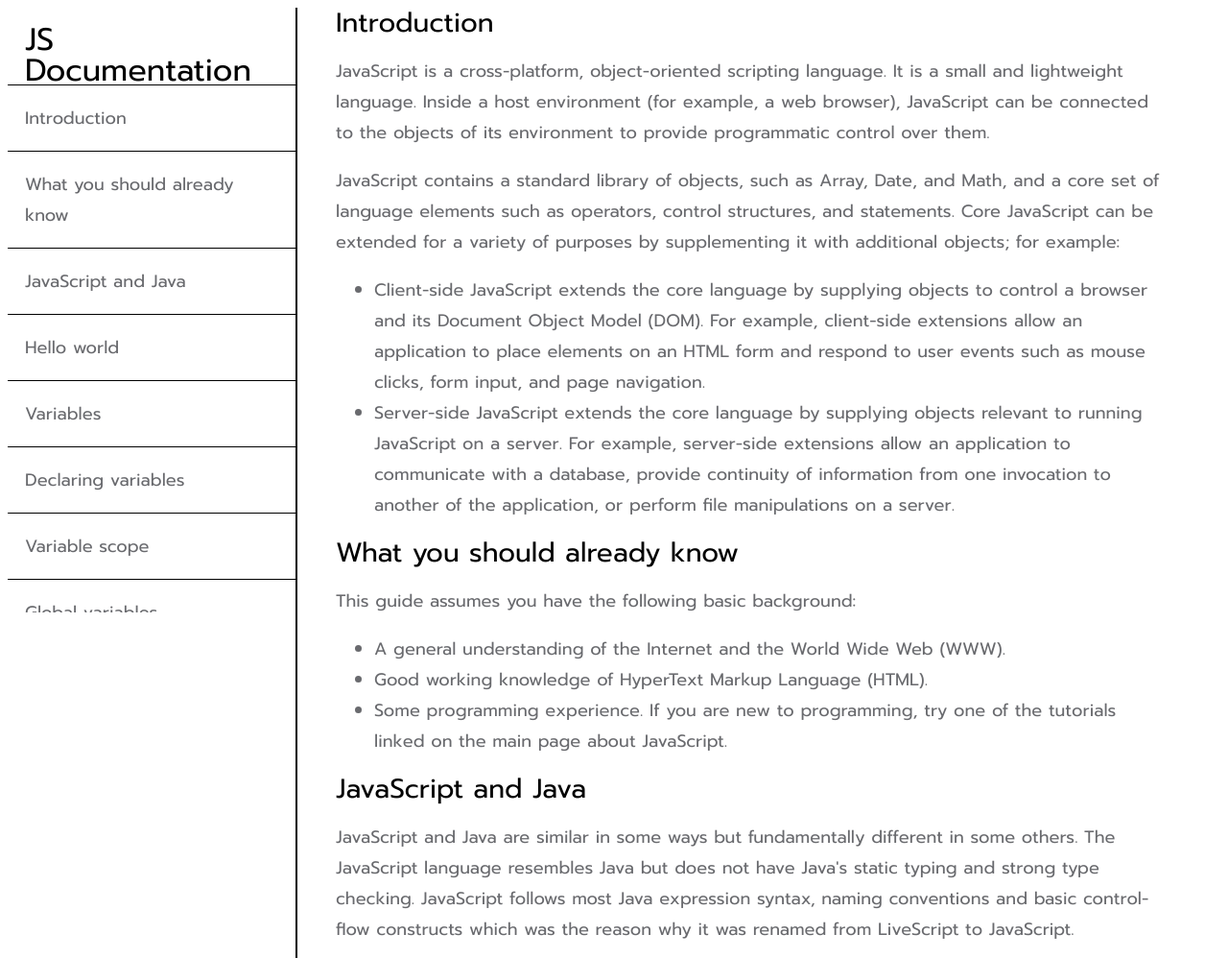
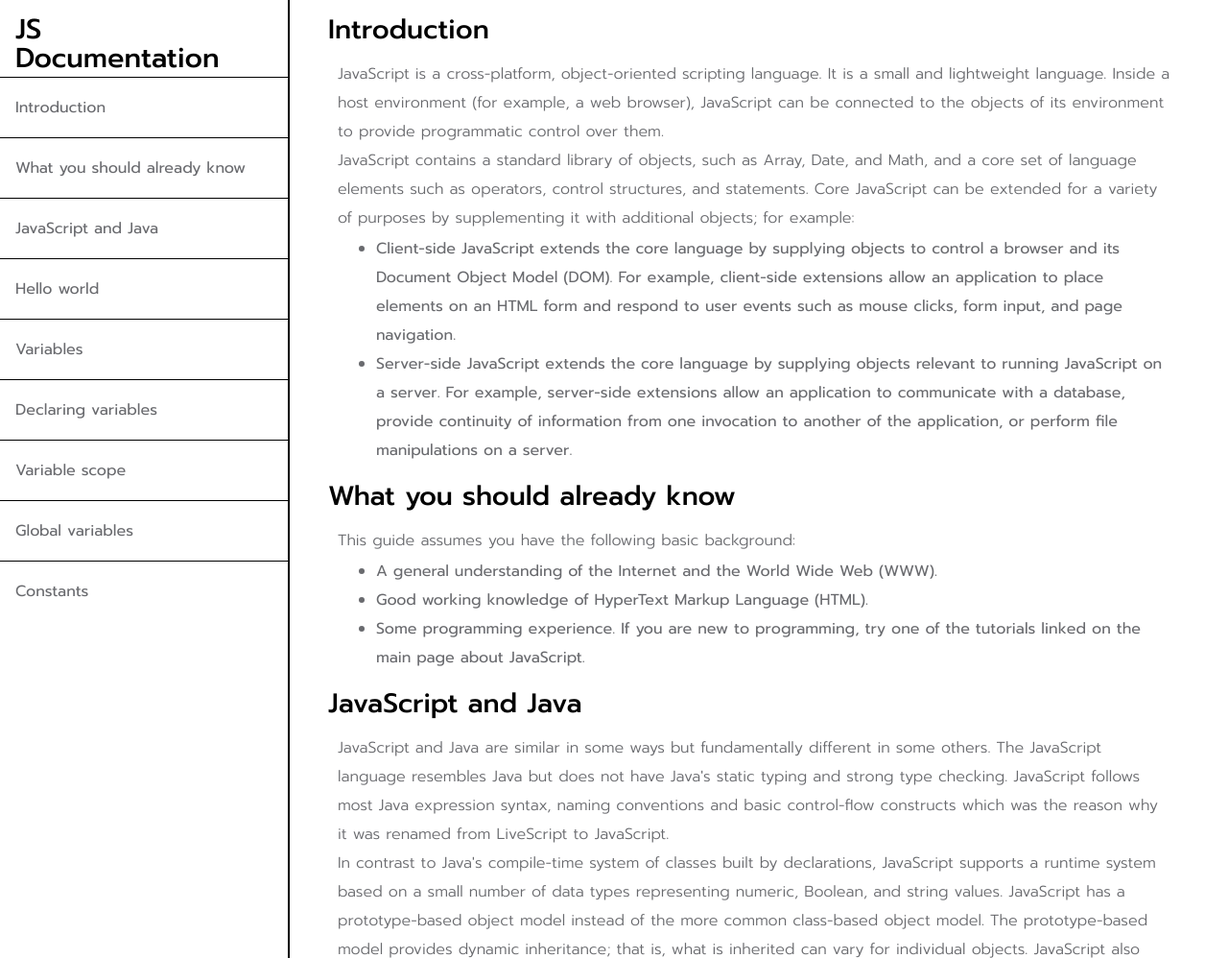
Before and after one commit to Allanlcomander/technical-documentation, a plain HTML site: page index.html in a window 1280 px wide. Shown: the top 998 px of the page at 96% size. Drawn offline with Linux system fonts and the light colour scheme.

Commit message:
edit font

```diff
--- a/css/styles.css
+++ b/css/styles.css
@@ -1,11 +1,29 @@
 *{
     box-sizing: border-box;
-    /* padding: 0;
-    margin: 0; */
+     padding: 0;
+    margin: 0;
     font-family: 'Prompt', sans-serif;
-    font-size: 18px;
-    line-height: 32px;
+    font-size: 16px;
+    line-height: 30px;
 }
+
+
+
+p{
+    padding: 0px 0px 0px 10px;
+    font-weight: 300;
+}
+header{
+    font-size: 50px;
+    font-weight: 500;
+    padding: 16px 0px;
+}
+
+ul{
+    padding: 2px 0px 2px 50px;
+
+}
+
 
 
 
@@ -13,6 +31,7 @@
 
 [class*="col-"] {
     float: left;
+
      /* border: 1px solid red;  */
 
 }
@@ -81,7 +100,6 @@
     position: fixed;
     font-size: 1.8rem;
     padding: 1rem 1rem;
-    /* z-index: 10; */
     background-color: White;
     width: 22%;
 }
@@ -114,6 +132,7 @@
     overflow-x: hidden;
     overflow-y: scroll;
     z-index: 5;
+
 }
 
 
@@ -123,6 +142,7 @@
   .fixed-col{
 
     max-width: 300px;
+
 }
 .content{
     border-left: 2px solid black;
```
